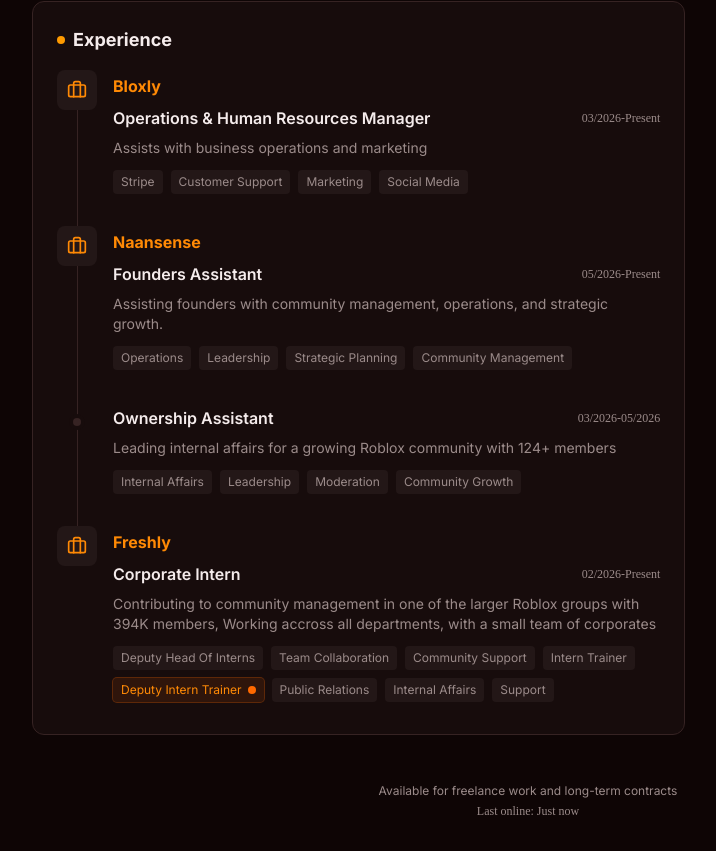
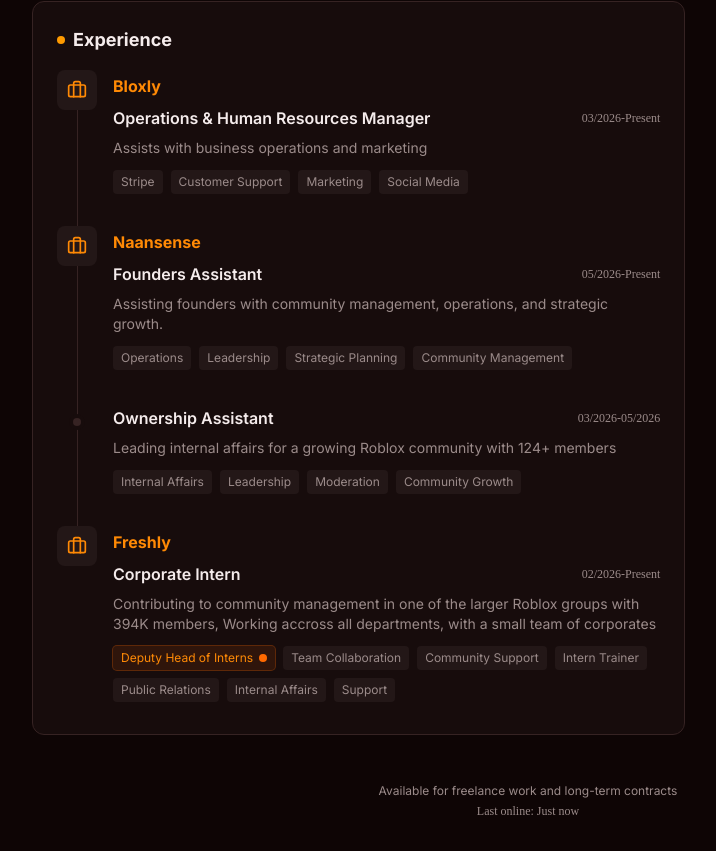
Before and after one commit to BlazyDoesDev/v0website, a Next.js app: page / in a window 1280 px wide. Shown: the part 1329-2180 px from the top of the page, without its empty margins (112-828 px from the left). Built offline with nearby package versions, Linux system fonts and the light colour scheme.

Commit message:
No deputy.

```diff
--- a/components/experience-section.tsx
+++ b/components/experience-section.tsx
@@ -29,7 +29,7 @@ const experiences = [
     company: "Freshly",
     period: "02/2026-Present",
     description: "Contributing to community management in one of the larger Roblox groups with 394K members, Working accross all departments, with a small team of corporates",
-    skills: ["Deputy Head Of Interns", "Team Collaboration", "Community Support", "Intern Trainer", "Deputy Intern Trainer", "Public Relations", "Internal Affairs", "Support"],
+    skills: ["Deputy Head of Interns", "Team Collaboration", "Community Support", "Intern Trainer", "Public Relations", "Internal Affairs", "Support"],
   },
 ]
 
@@ -86,7 +86,7 @@ export function ExperienceSection() {
 
                 <div className="flex flex-wrap gap-2 mt-3">
                   {exp.skills.map((skill) => {
-                    const isNew = skill === "Deputy Intern Trainer";
+                    const isNew = skill === "Deputy Head of Interns";
                     return (
                       <span
                         key={skill}
```
